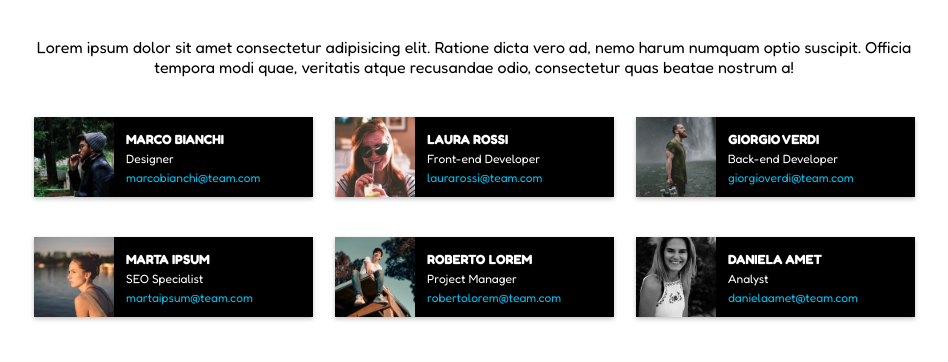
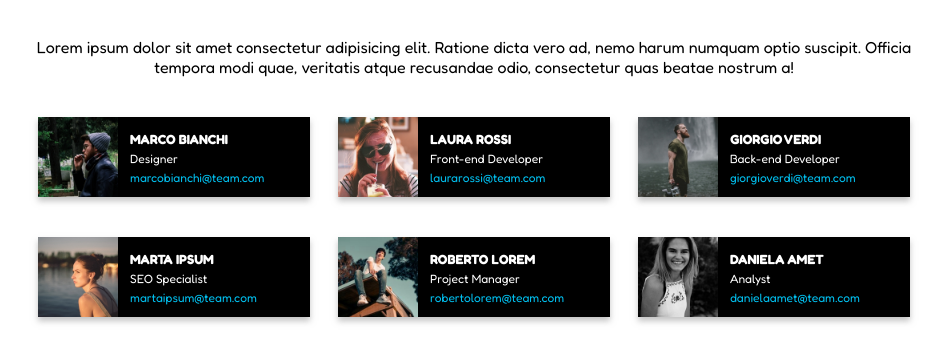
Before and after one commit to domenico-bacoli/html-css-float-cards, a plain HTML site: page index.html in a window 1280 px wide. Shown: the part 72-434 px from the top of the page, without its empty margins (166-1114 px from the left). Drawn offline with Linux system fonts and the light colour scheme.

Commit message:
fixed col width with calc(), exercise finish

```diff
--- a/css/style.css
+++ b/css/style.css
@@ -31,32 +31,24 @@ header h1{
 }
 
 main p{
-    margin-bottom: 40px;
+    margin-bottom: 20px;
     text-align: center;
 }
 
 .col{
     float: left;
-    width: 31%;
+    margin: 20px 14px;
+    width: calc(100% / 3 - 28px);
     height: 80px;
     background-color: black;
-    margin-bottom: 40px;
     background-position: left;
     background-size: contain;
     background-repeat: no-repeat;
-    box-shadow: 0 2px 4px 0 rgb(136, 136, 136, 0.5);
-}
-
-.col-1,
-.col-2,
-.col-4,
-.col-5{
-    margin-right: 22px;
+    box-shadow: 0 4px 6px 0 rgb(136, 136, 136, 0.5);
 }
 
 .col-1{
     background-image: url("../assets/img/male1.png");
-    margin-left: 10px;
 }
 
 .col-2{
@@ -69,7 +61,6 @@ main p{
 
 .col-4{
     background-image: url("../assets/img/female2.png");
-    margin-left: 10px;
 }
 
 .col-5{
```
